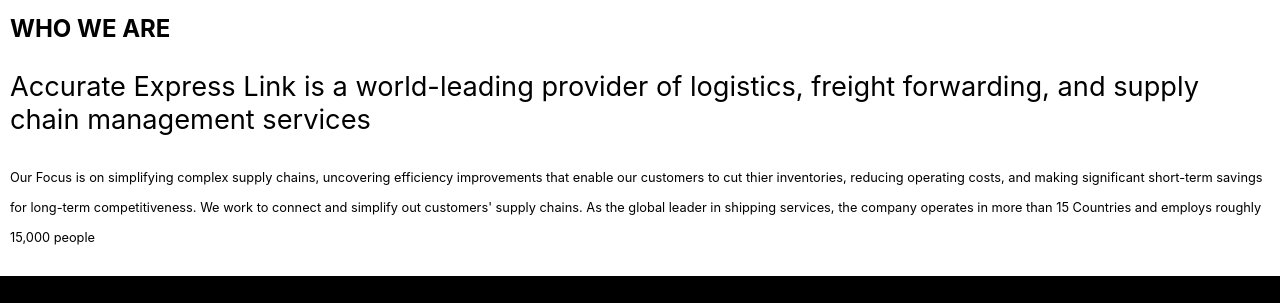
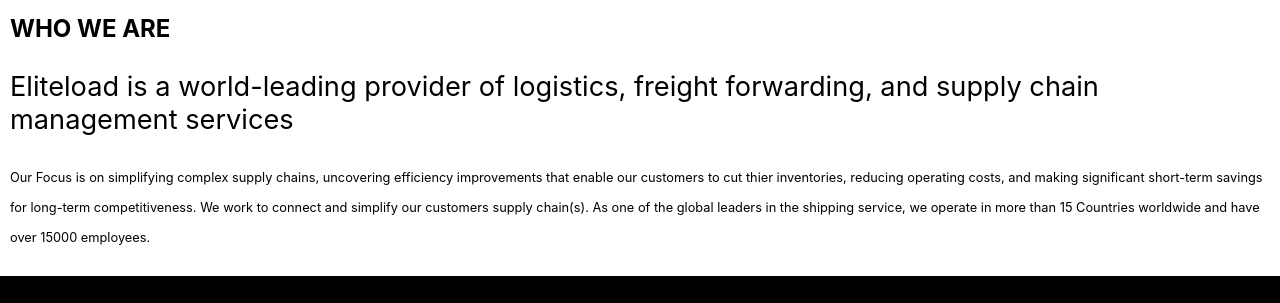
Before and after one commit to akhibs/peter, a React (Vite) app in the folder client/: page /about-us in a window 1280 px wide. Shown: the part 711-1014 px from the top of the page. Built offline with nearby package versions, Linux system fonts and the light colour scheme; no server answers.

Commit message:
Update AboutUsPage.jsx

```diff
--- a/client/src/pages/AboutUsPage.jsx
+++ b/client/src/pages/AboutUsPage.jsx
@@ -14,7 +14,7 @@
       <section className={styles.writeup1}>
         <h2>WHO WE ARE</h2>
         <p className={styles.p1}>
-          Accurate Express Link is a world-leading provider of logistics,
+          Eliteload is a world-leading provider of logistics,
           freight forwarding, and supply chain management services
         </p>
         <p className={styles.p2}>
@@ -22,9 +22,8 @@
           efficiency improvements that enable our customers to cut thier
           inventories, reducing operating costs, and making significant
           short-term savings for long-term competitiveness. We work to connect
-          and simplify out customers' supply chains. As the global leader in
-          shipping services, the company operates in more than 15 Countries and
-          employs roughly 15,000 people
+          and simplify our customers supply chain(s). As one of the global leaders in
+          the shipping service, we operate in more than 15 Countries worldwide and have over 15000 employees.
         </p>
       </section>
       <section className={styles.writeup2}>
```
